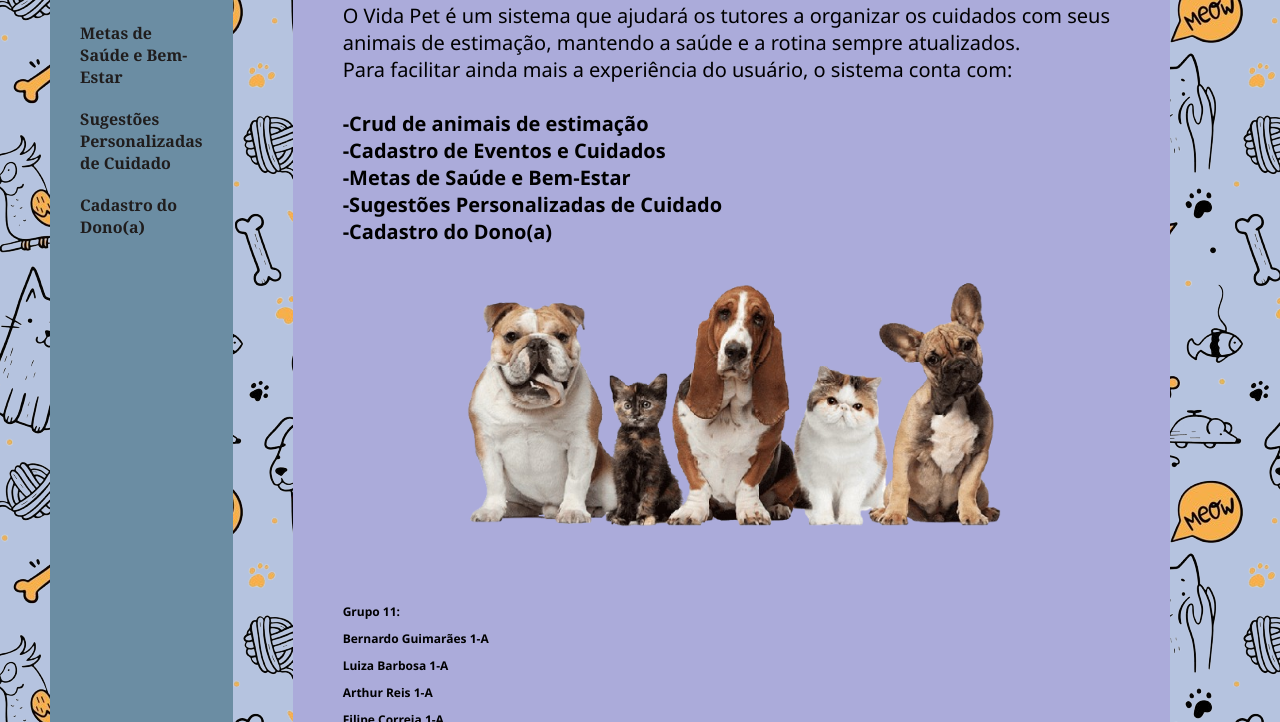
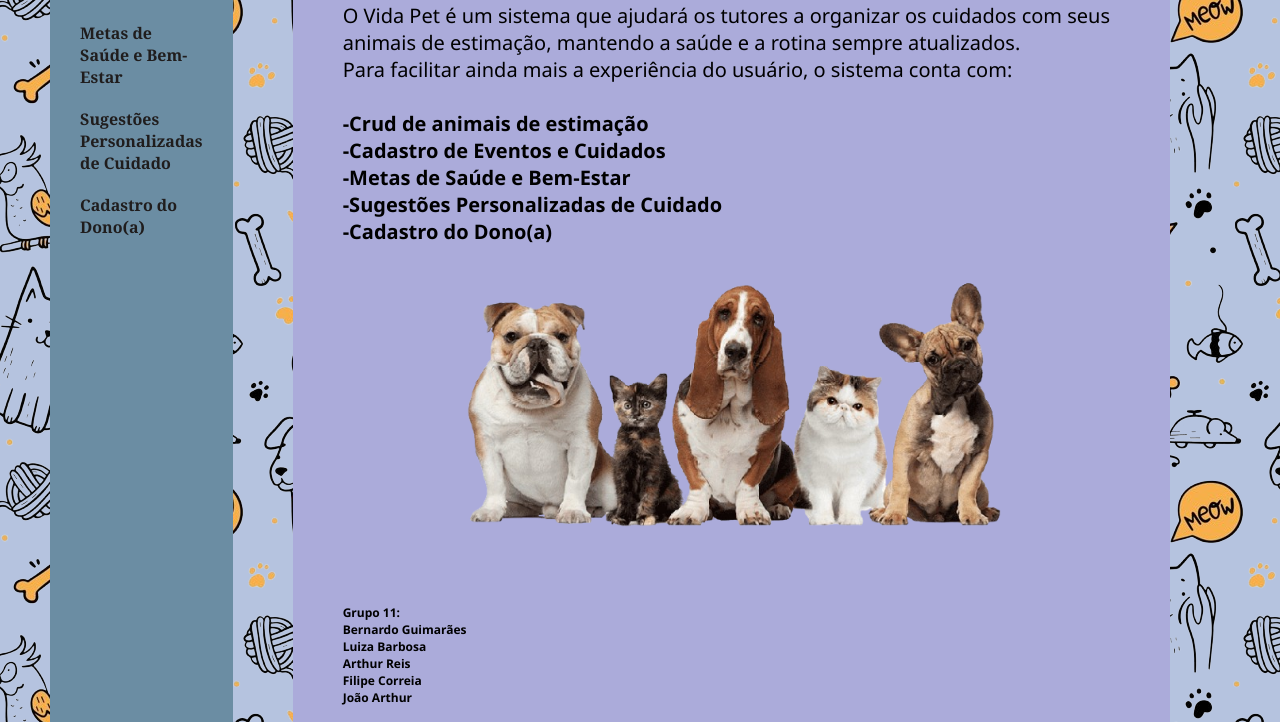
Before and after one commit to luizabalmeida/projeto-html, a plain HTML site: page index.html in a window 1280 px wide. Shown: the part 230-952 px from the top of the page. Drawn offline with Linux system fonts and the light colour scheme.

Commit message:
Update index.html

```diff
--- a/index.html
+++ b/index.html
@@ -42,7 +42,7 @@
       <p>O Vida Pet é um sistema que ajudará  os tutores a organizar os cuidados
         com seus animais de estimação, mantendo a saúde e a rotina sempre atualizados. <br> Para facilitar ainda mais a experiência do usuário, o sistema conta com: <br><b><br>-Crud de animais de estimação <br>-Cadastro de Eventos e Cuidados<br>-Metas de Saúde e Bem-Estar<br>-Sugestões Personalizadas de Cuidado<br>-Cadastro do Dono(a)</b></p>
     <img src="png-transparent-pet-dogs-and-cats-pet-dog-cat-removebg-preview.png" id="petss">
-    <further id="further"> <b><br><br><br> Grupo 11: <br> Bernardo Guimarães 1-A <br> Luiza Barbosa 1-A <br> Arthur Reis 1-A  <br> Filipe Correia 1-A <br> João Arthur 1-A</b></further>
+    <p id="further"> <b><br><br><br> Grupo 11: <br> Bernardo Guimarães <br> Luiza Barbosa <br> Arthur Reis  <br> Filipe Correia <br> João Arthur</b></p>
     </div>
 
     <div id="add">
```
